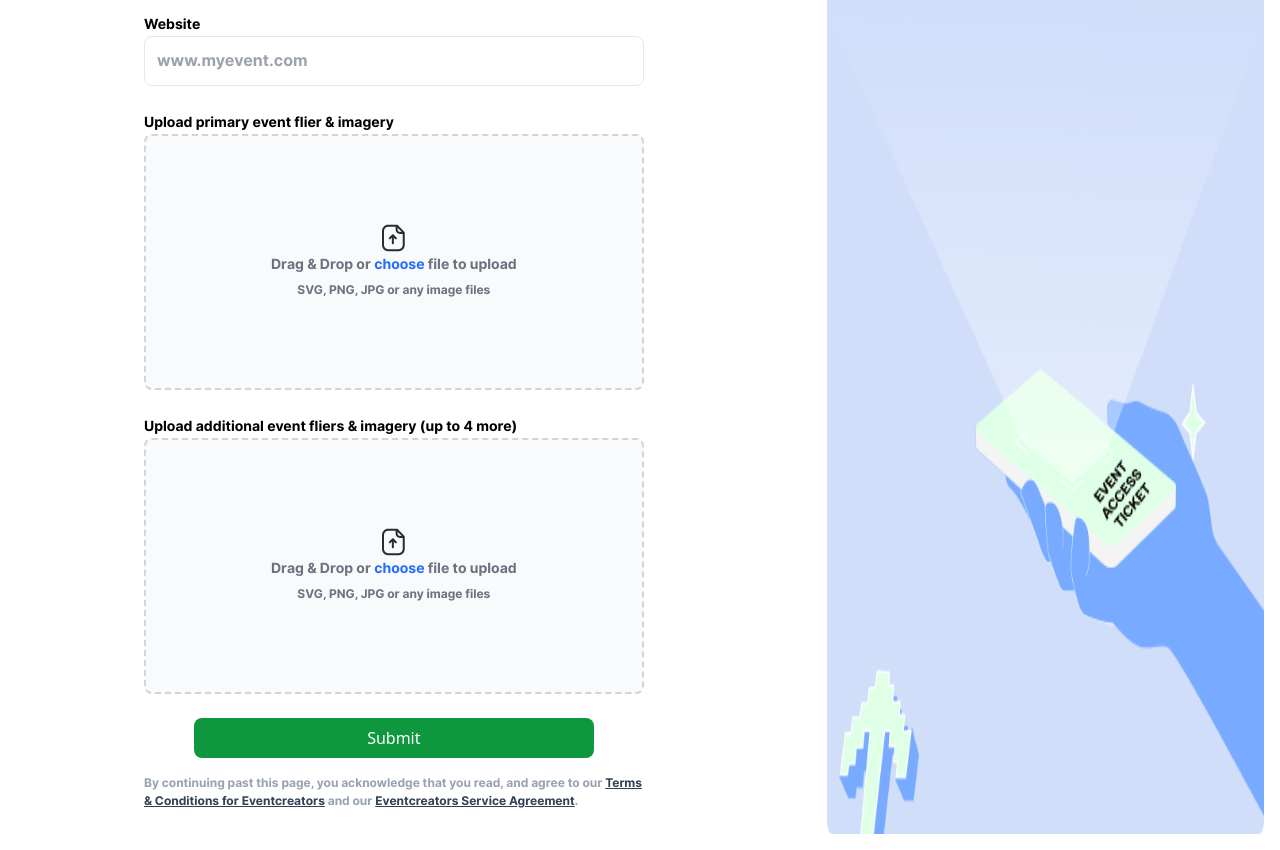
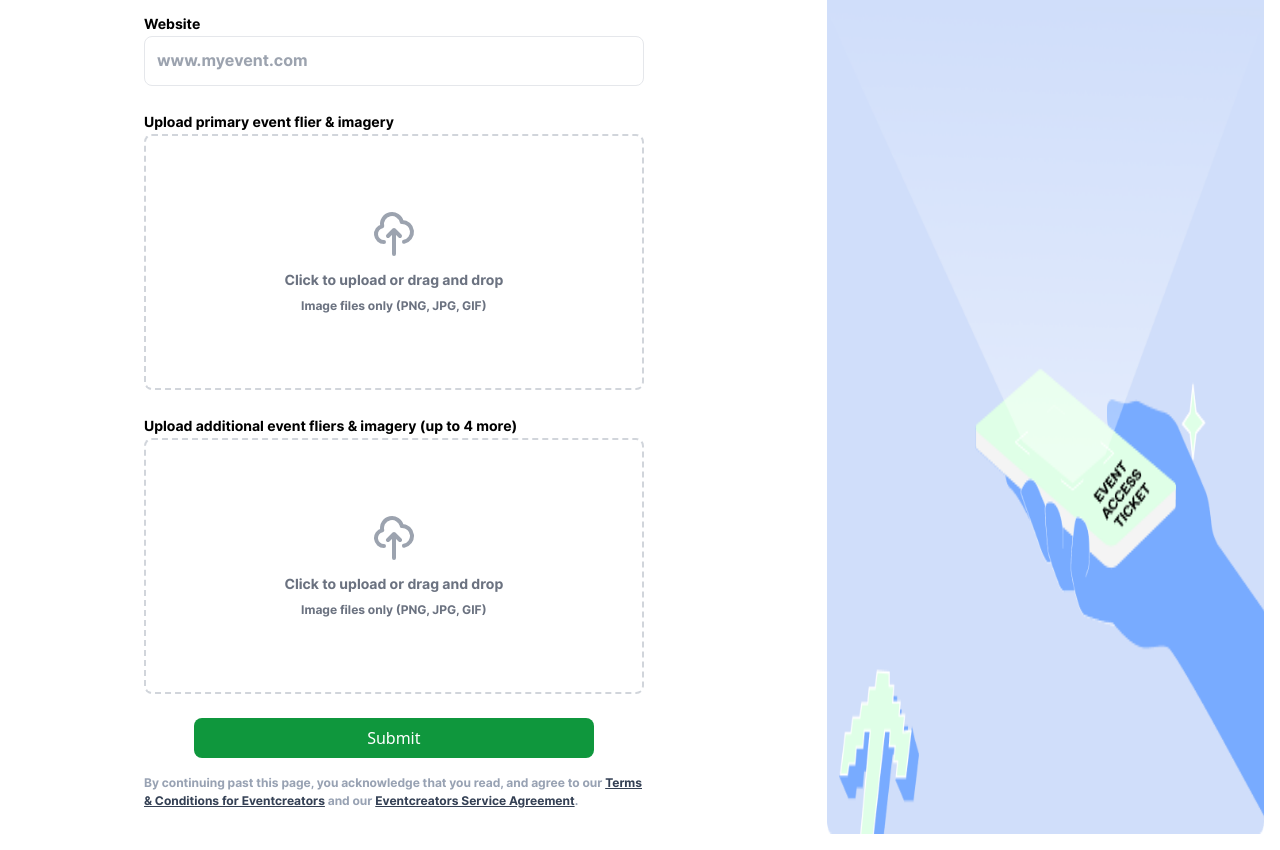
Before and after one commit to nnaemyx/webapp, a Next.js app: page /authentication/add-event/eventinfo in a window 1280 px wide. Shown: the part 1000-1850 px from the top of the page. Built offline with nearby package versions, Linux system fonts and the light colour scheme.

Commit message:
feat: added drag and drop images upload

```diff
--- a/app/authentication/add-event/eventinfo/page.tsx
+++ b/app/authentication/add-event/eventinfo/page.tsx
@@ -5,8 +5,7 @@ import Image from "next/image";
 import Link from "next/link";
 import Stylizedlogo from "/public/assests/stylized logo.png";
 import sideImage from "/public/assests/signup image.png"
-import { FileInput, Label } from "flowbite-react";
-import Upload from "@/components/icons/Upload";
+import FileUpload from "@/components/ui/fileUpload";
 
 const numbers = [1,2]
 const options = ["Arts Exhibition", "Business", "Birthday", "Conferences", "Corporate/Company Events", "Music Concerts", "Sports & Fitness", "Expositions", "Festivals & Fairs", "Community", "Fashion", "Food & Drinks"," Nightlife & Entertainment", "Kids & Family", "Religious Events", "Birthday", "Games & Hobbies", "Anniversaries", "Holidays", "Hangouts"]
@@ -25,8 +24,10 @@ function eventInfo() {
   const [time, settime] = useState("");
   const [socialMedia, setsocialMedia] = useState("");
   const [website, setwebsite] = useState("");
+  const [primaryImage, setPrimaryImage] = useState<File[]>([]);
+  const [secondaryImage, setSecondaryImage] = useState<File[]>([]);
 
-
+   console.log(primaryImage)
    const details = [
     {type: "text", name: "Event name", placeholder: "GrooveFest Experience", value: eventName, edit: (value: string)=>{seteventName(value)}},
     {type: "text", name: "Description", placeholder: "Paint us a picture of your event in a few words!", value: description, edit: (value: string)=>{setdescription(value)}},
@@ -36,8 +37,8 @@ function eventInfo() {
     {type: "text", name: "Time", placeholder: "08:55 pm WAT", value: time, edit: (value: string)=>{settime(value)}},
     {type: 'text', name: "Social Media Page Link", placeholder: "Instagram.com/@tag", value: socialMedia, edit: (value: string)=>{setsocialMedia(value)}},
     {type: 'text', name: "Website", placeholder: "www.myevent.com", value: website, edit: (value: string)=>{setwebsite(value)}},
-    {type: "file", name: "Upload primary event flier & imagery",  sup: 'yeah',value: time, edit: (value: string)=>{settime(value)}},
-    {type: "file", name: "Upload additional event fliers & imagery (up to 4 more)", sup: 'yeah',value: time, edit: (value: string)=>{settime(value)}},
+    {type: "file", name: "Upload primary event flier & imagery",  sup: 'yeah',value: primaryImage, edit: (newfile: File[])=>setPrimaryImage(newfile)},
+    {type: "file", name: "Upload additional event fliers & imagery (up to 4 more)", sup: 'yeah',value: secondaryImage, edit: (newfile: File[])=>setSecondaryImage(newfile)},
 ]
 const data = {
   eventName, description, location,eventCategory, date, time, socialMedia,
@@ -91,21 +92,7 @@ const data = {
                   }
                   {
                     sup &&
-                    <div className="flex w-full items-center justify-center">
-      <Label
-        htmlFor="dropzone-file"
-        className="flex h-64 w-full cursor-pointer flex-col items-center justify-center rounded-lg border-2 border-dashed border-gray-300 bg-gray-50 hover:bg-gray-100 dark:border-gray-600 dark:bg-gray-700 dark:hover:border-gray-500 dark:hover:bg-gray-600"
-      >
-        <div className="flex flex-col items-center justify-center pb-6 pt-5">
-          <Upload/>
-          <p className="mb-2 text-sm text-gray-500 dark:text-gray-400">
-            <span className="font-semibold">Drag & Drop or</span> <span className="text-secondary">choose</span>  file to upload
-          </p>
-          <p className="text-xs text-gray-500 dark:text-gray-400">SVG, PNG, JPG or any image files</p>
-        </div>
-        <FileInput id="dropzone-file" className="hidden" />
-      </Label>
-    </div>
+                   <FileUpload setFile={edit} files={value}/>
                   }
                 </div>
                 )
--- a/app/authentication/add-event/ticketinfo/page.tsx
+++ b/app/authentication/add-event/ticketinfo/page.tsx
@@ -43,7 +43,7 @@ const page = () => {
                     </p>
                 </div>
         </div>
-        <div className='grid grid-cols-2 gap-10 w-[85%] mx-auto py-8 '>
+        <div className='grid grid-cols-1 md:grid-cols-2 gap-10 w-[85%] mx-auto py-8 '>
             {ticketInfos.map(({id, name, price, description})=>{
                 return (
                 <div key={id} className='border border-solid border-grey400 rounded-xl border-collapse relative'>
--- /dev/null
+++ b/components/ui/fileUpload.tsx
@@ -0,0 +1,249 @@
+import React, { useState, useRef, useCallback, ChangeEvent, DragEvent } from 'react';
+
+interface FileProgressMap {
+  [key: string]: number;
+}
+type setFileType = {
+  setFile: (newFiles: File[] | any)=> void,
+  files: File[]
+}
+
+const FileUpload = ({setFile, files}: setFileType) => {
+  const [isDragging, setIsDragging] = useState<boolean>(false);
+  const [uploadProgress, setUploadProgress] = useState<FileProgressMap>({});
+  const [uploadStatus, setUploadStatus] = useState<string>('');
+
+  const fileInputRef = useRef<HTMLInputElement>(null);
+
+  // Handle drag events
+  const handleDragEnter = useCallback((e: DragEvent<HTMLDivElement>) => {
+    e.preventDefault();
+    e.stopPropagation();
+    setIsDragging(true);
+  }, []);
+
+  const handleDragLeave = useCallback((e: DragEvent<HTMLDivElement>) => {
+    e.preventDefault();
+    e.stopPropagation();
+    setIsDragging(false);
+  }, []);
+
+  const handleDragOver = useCallback((e: DragEvent<HTMLDivElement>) => {
+    e.preventDefault();
+    e.stopPropagation();
+    if (!isDragging) {
+      setIsDragging(true);
+    }
+  }, [isDragging]);
+
+  // Handle dropped files
+  const handleDrop = useCallback((e: DragEvent<HTMLDivElement>) => {
+    e.preventDefault();
+    e.stopPropagation();
+    setIsDragging(false);
+
+    const droppedFiles = Array.from(e.dataTransfer.files);
+    if (droppedFiles.length) {
+      processFiles(droppedFiles);
+    }
+  }, []);
+
+  // Handle manually selected files
+  const handleFileSelect = (e: ChangeEvent<HTMLInputElement>) => {
+    if (e.target.files && e.target.files.length) {
+      const selectedFiles = Array.from(e.target.files);
+      processFiles(selectedFiles);
+    }
+  };
+
+  // Process and validate files
+  const processFiles = (newFiles: File[]) => {
+    // Here you can add validation for file types, sizes, etc.
+    // For example, to allow only images:
+    const validFiles = newFiles.filter(file => file.type.startsWith('image/'));
+
+    if (validFiles.length !== newFiles.length) {
+      setUploadStatus('Some files were rejected. Only images are allowed.');
+    }
+
+    setFile((prevFiles: File[]) => [...prevFiles, ...validFiles]);
+
+    // Set up initial progress for each file
+    const newProgress: FileProgressMap = {};
+    validFiles.forEach(file => {
+      newProgress[file.name] = 0;
+    });
+    setUploadProgress(prev => ({ ...prev, ...newProgress }));
+
+    // Simulate upload for demonstration
+    simulateUpload(validFiles);
+  };
+
+  // Simulate file upload with progress
+  const simulateUpload = (filesToUpload: File[]) => {
+    setUploadStatus('Uploading...');
+
+    filesToUpload.forEach(file => {
+      let progress = 0;
+      const interval = setInterval(() => {
+        progress += Math.random() * 10;
+        if (progress > 100) progress = 100;
+
+        setUploadProgress(prev => ({
+          ...prev,
+          [file.name]: Math.round(progress)
+        }));
+
+        // Check if all files have completed
+        if (progress === 100) {
+          clearInterval(interval);
+          const allUploaded = Object.values(uploadProgress).every(p => p === 100);
+          if (allUploaded) {
+            setUploadStatus('All files uploaded successfully!');
+          }
+        }
+      }, 300);
+    });
+  };
+
+  // Remove a file from the list
+  const removeFile = (fileName: string) => {
+    setFile((prevFiles: File[]) => prevFiles.filter(file => file.name !== fileName));
+    setUploadProgress(prev => {
+      const newProgress = { ...prev };
+      delete newProgress[fileName];
+      return newProgress;
+    });
+  };
+
+  // Clear all files
+  const clearFiles = () => {
+    setFile([]);
+    setUploadProgress({});
+    setUploadStatus('');
+  };
+
+  // Trigger file input click
+  const openFileDialog = () => {
+    if (fileInputRef.current) {
+      fileInputRef.current.click();
+    }
+  };
+
+  return (
+    <div className="flex flex-col items-center w-full max-w-xl mx-auto">
+      <div
+        className={`relative w-full h-64 border-2 border-dashed rounded-lg p-4 flex flex-col items-center justify-center cursor-pointer ${
+          isDragging ? 'border-blue-500 bg-blue-50' : 'border-gray-300'
+        }`}
+        onDragEnter={handleDragEnter}
+        onDragOver={handleDragOver}
+        onDragLeave={handleDragLeave}
+        onDrop={handleDrop}
+        onClick={openFileDialog}
+      >
+        <input
+          type="file"
+          ref={fileInputRef}
+          className="hidden"
+          onChange={handleFileSelect}
+          multiple
+        />
+
+        <svg
+          className={`w-12 h-12 mb-3 ${isDragging ? 'text-blue-500' : 'text-gray-400'}`}
+          fill="none"
+          stroke="currentColor"
+          viewBox="0 0 24 24"
+          xmlns="http://www.w3.org/2000/svg"
+        >
+          <path
+            strokeLinecap="round"
+            strokeLinejoin="round"
+            strokeWidth="2"
+            d="M7 16a4 4 0 01-.88-7.903A5 5 0 1115.9 6L16 6a5 5 0 011 9.9M15 13l-3-3m0 0l-3 3m3-3v12"
+          />
+        </svg>
+
+        <p className="mb-2 text-sm text-gray-500">
+          <span className="font-semibold">Click to upload</span> or drag and drop
+        </p>
+        <p className="text-xs text-gray-500">
+          Image files only (PNG, JPG, GIF)
+        </p>
+      </div>
+
+      {/* File list */}
+      {files.length > 0 && (
+        <div className="w-full mt-4">
+          <div className="flex justify-between items-center mb-2">
+            <h3 className="text-lg font-medium">Files ({files.length})</h3>
+            <button
+              onClick={(e) => {
+                e.stopPropagation();
+                clearFiles();
+              }}
+              className="text-sm text-red-500 hover:text-red-700"
+            >
+              Clear all
+            </button>
+          </div>
+
+          <ul className="space-y-2">
+            {files.map((file, index) => (
+              <li key={index} className="flex items-center justify-between p-2 bg-gray-50 rounded">
+                <div className="flex items-center">
+                  <svg className="w-8 h-8 text-gray-400 mr-2" fill="currentColor" viewBox="0 0 20 20" xmlns="http://www.w3.org/2000/svg">
+                    <path fillRule="evenodd" d="M4 4a2 2 0 012-2h4.586A2 2 0 0112 2.586L15.414 6A2 2 0 0116 7.414V16a2 2 0 01-2 2H6a2 2 0 01-2-2V4z" clipRule="evenodd" />
+                  </svg>
+                  <div className="flex-1 min-w-0">
+                    <p className="text-sm font-medium text-gray-900 truncate">
+                      {file.name}
+                    </p>
+                    <p className="text-xs text-gray-500">
+                      {(file.size / 1024).toFixed(2)} KB
+                    </p>
+                  </div>
+                </div>
+
+                <div className="flex items-center">
+                  {/* Progress bar */}
+                  <div className="w-24 bg-gray-200 rounded-full h-2 mr-2">
+                    <div
+                      className="bg-blue-600 h-2 rounded-full"
+                      style={{ width: `${uploadProgress[file.name] || 0}%` }}
+                    />
+                  </div>
+                  <span className="text-xs text-gray-500 w-9">
+                    {uploadProgress[file.name] || 0}%
+                  </span>
+
+                  {/* Remove button */}
+                  <button
+                    onClick={(e) => {
+                      e.stopPropagation();
+                      removeFile(file.name);
+                    }}
+                    className="ml-2 text-gray-400 hover:text-red-500"
+                  >
+                    <svg className="w-5 h-5" fill="currentColor" viewBox="0 0 20 20" xmlns="http://www.w3.org/2000/svg">
+                      <path fillRule="evenodd" d="M4.293 4.293a1 1 0 011.414 0L10 8.586l4.293-4.293a1 1 0 111.414 1.414L11.414 10l4.293 4.293a1 1 0 01-1.414 1.414L10 11.414l-4.293 4.293a1 1 0 01-1.414-1.414L8.586 10 4.293 5.707a1 1 0 010-1.414z" clipRule="evenodd" />
+                    </svg>
+                  </button>
+                </div>
+              </li>
+            ))}
+          </ul>
+
+          {uploadStatus && (
+            <div className={`mt-3 text-sm ${uploadStatus.includes('rejected') ? 'text-red-500' : 'text-green-500'}`}>
+              {uploadStatus}
+            </div>
+          )}
+        </div>
+      )}
+    </div>
+  );
+};
+
+export default FileUpload;
--- a/package.json
+++ b/package.json
@@ -18,7 +18,6 @@
     "class-variance-authority": "^0.7.0",
     "clsx": "^2.1.1",
     "embla-carousel-react": "^8.1.8",
-    "flowbite-react": "^0.10.2",
     "immer": "^10.1.1",
     "input-otp": "^1.2.4",
     "lucide-react": "^0.427.0",
```
Also changed, not shown: 1 other file (tests, documents, lock files or other folders).
